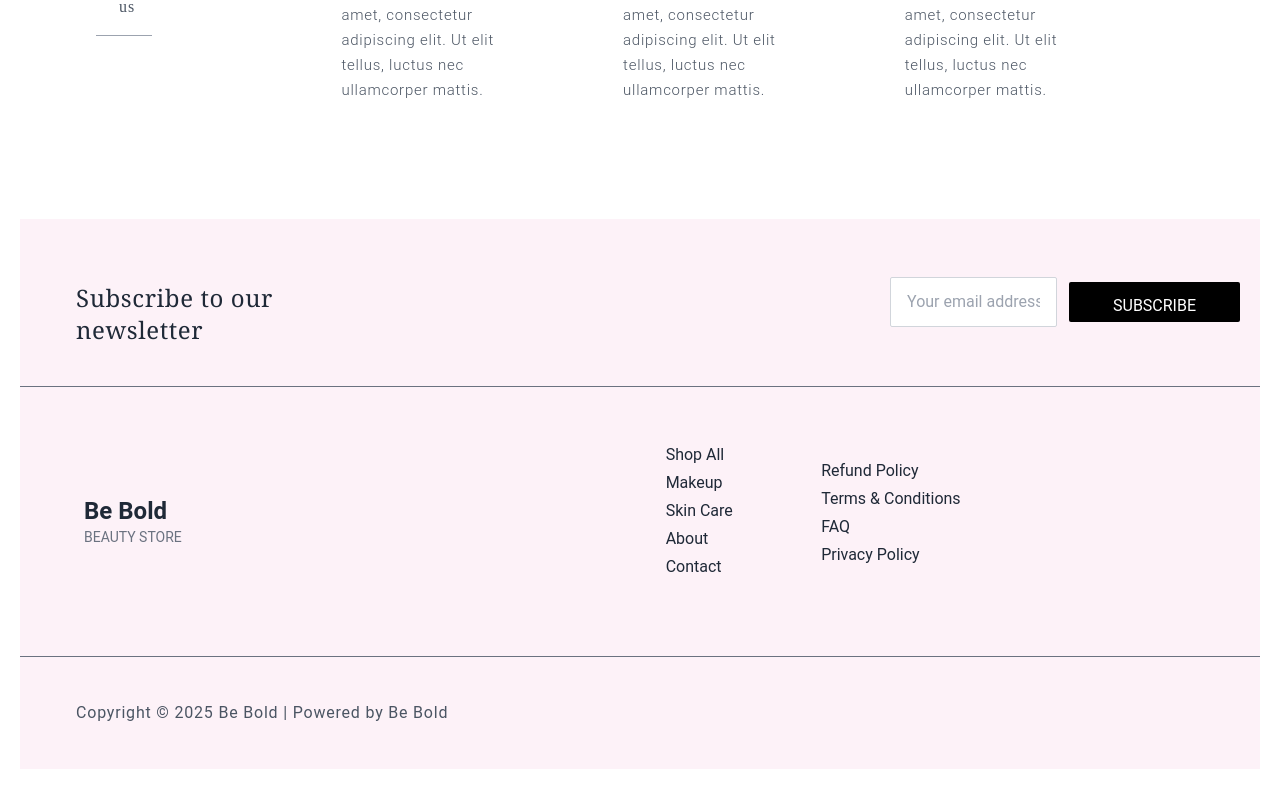
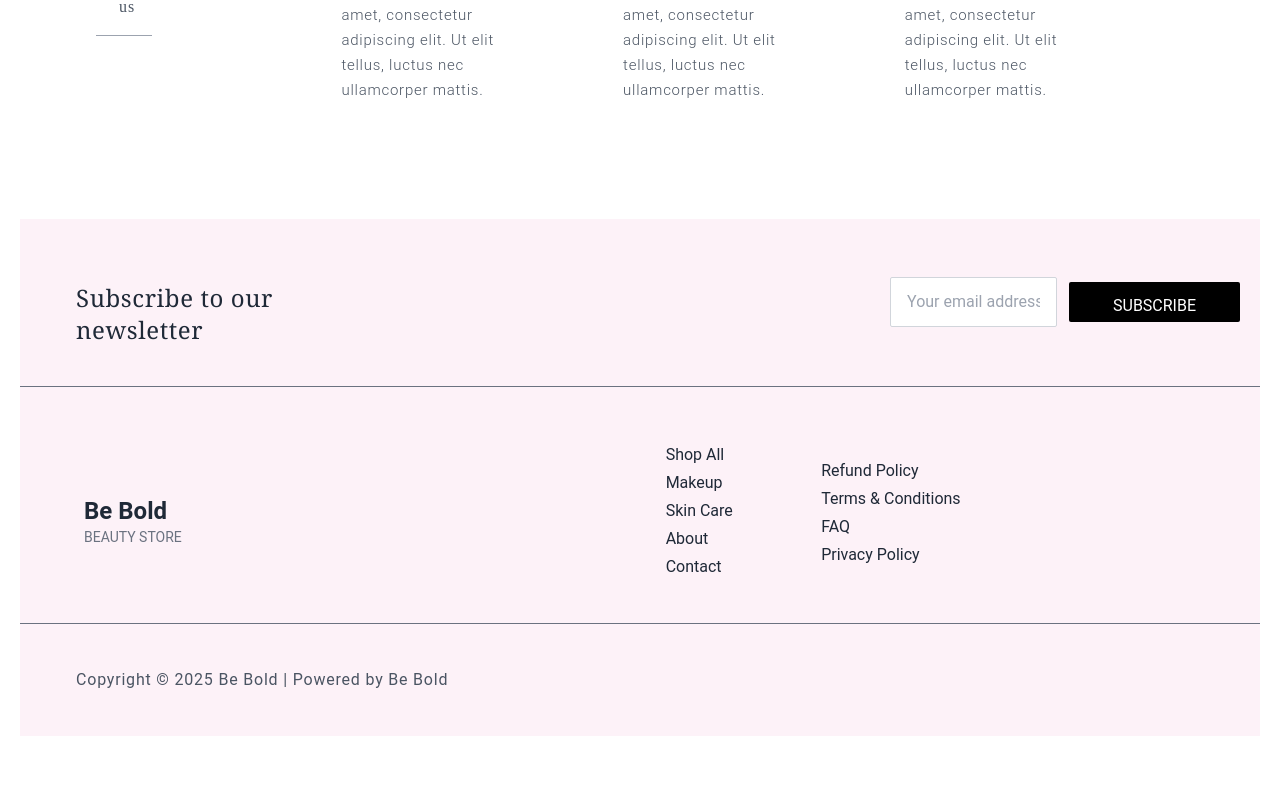
Before and after one commit to siyaptl/GlowVibe, a React (Create React App) app: page / in a window 1280 px wide. Shown: the part 4399-5188 px from the top of the page. After the commit the page ends 5155 px from the top, so only its background shows below. Built offline with nearby package versions, Linux system fonts and the light colour scheme.

Commit message:
Footer bug removed

```diff
--- a/src/components/cmpfooter/index.js
+++ b/src/components/cmpfooter/index.js
@@ -48,7 +48,7 @@ function Footer() {
                 </div>
 
                 {/* Social Icons */}
-                <div className="flex justify-center md:justify-start lg:space-x-5 md:space-x-1 space-x-1 pb-5 lg:ml-5 lg:pt-[61px] md:pl-40 md:pt-[71px] pt-5">
+                <div className="w-[71%] md:w-[91%] lg:w-[71%] mx-auto flex justify-center md:justify-start lg:space-x-5 md:space-x-[1px] space-x-1 pb-5 lg:ml-5 md:pl-[43%] md:pt-[11px] lg:pt-[1px] pt-3">
                 <button onClick={() => window.open("https://facebook.com", "_blank")} className="text-gray-900 hover:text-pink-300 text-xl">
                     <i className="fab fa-facebook"></i>
                     </button>
```
